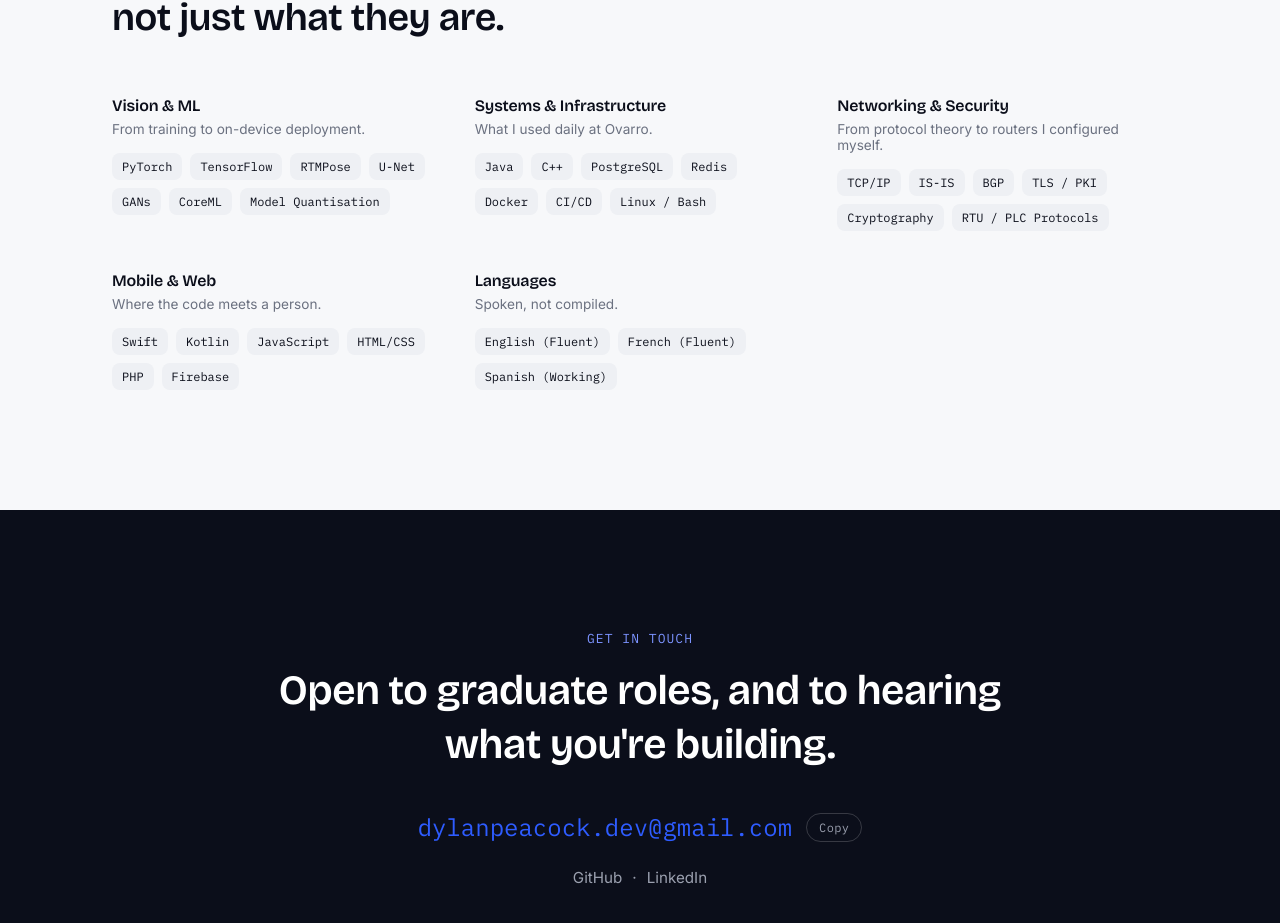
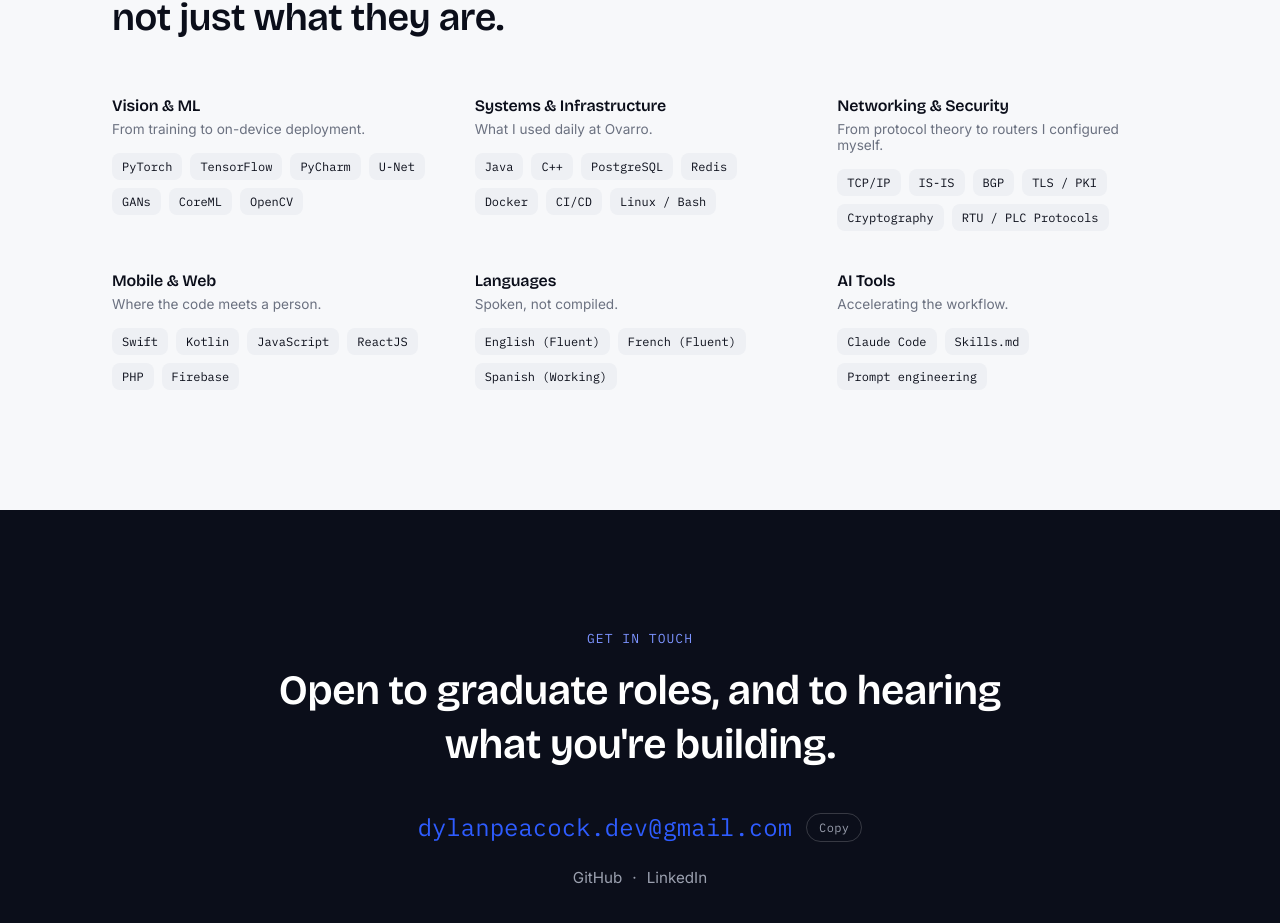
Before and after one commit to dypeacock/dypeacock.github.io, a React (Vite) app: page / in a window 1280 px wide. Shown: the part 3841-4764 px from the top of the page. Built offline with nearby package versions, Linux system fonts and the light colour scheme.

Commit message:
Updated the Skills section

```diff
--- a/src/components/home/Skills.jsx
+++ b/src/components/home/Skills.jsx
@@ -4,7 +4,7 @@
   {
     title: 'Vision & ML',
     context: 'From training to on-device deployment.',
-    items: ['PyTorch', 'TensorFlow', 'RTMPose', 'U-Net', 'GANs', 'CoreML', 'Model Quantisation'],
+    items: ['PyTorch', 'TensorFlow', 'PyCharm', 'U-Net', 'GANs', 'CoreML', 'OpenCV'],
   },
   {
     title: 'Systems & Infrastructure',
@@ -19,12 +19,17 @@
   {
     title: 'Mobile & Web',
     context: 'Where the code meets a person.',
-    items: ['Swift', 'Kotlin', 'JavaScript', 'HTML/CSS', 'PHP', 'Firebase'],
+    items: ['Swift', 'Kotlin', 'JavaScript', 'ReactJS', 'PHP', 'Firebase'],
   },
   {
     title: 'Languages',
     context: 'Spoken, not compiled.',
     items: ['English (Fluent)', 'French (Fluent)', 'Spanish (Working)'],
+  },
+  {
+    title: 'AI Tools',
+    context: 'Accelerating the workflow.',
+    items: ['Claude Code', 'Skills.md', 'Prompt engineering'],
   },
 ]
 
```
